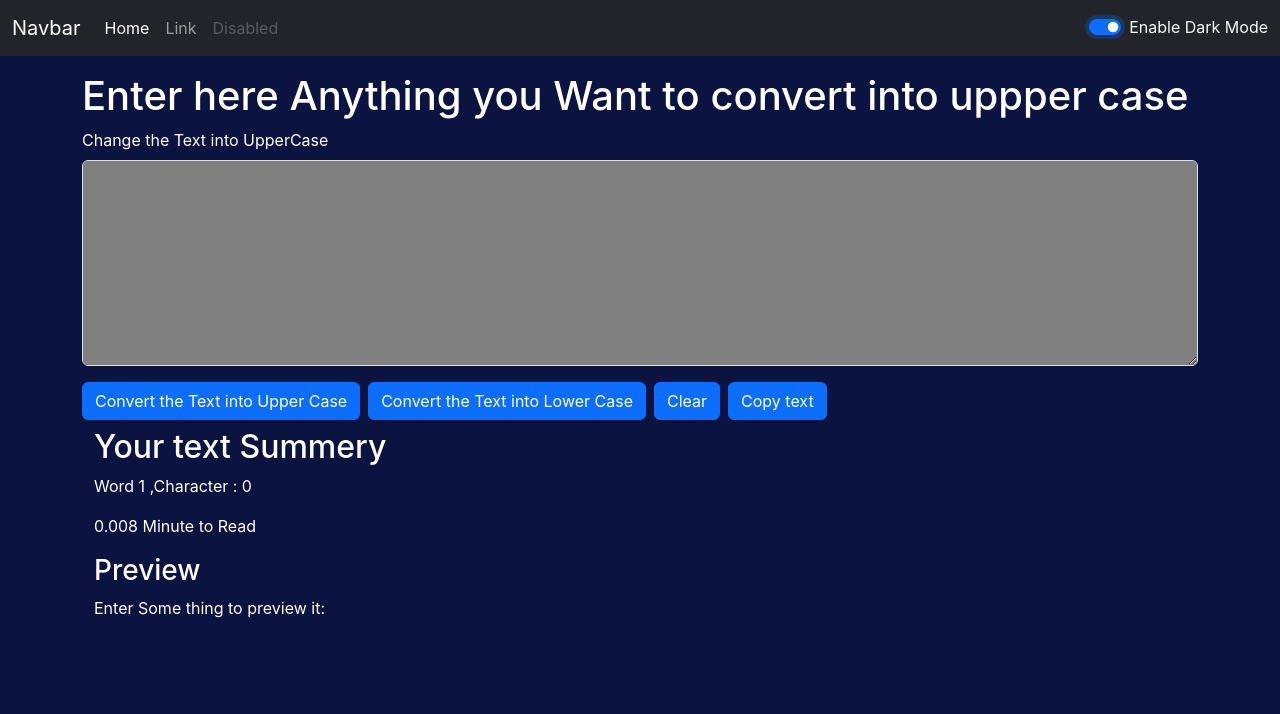
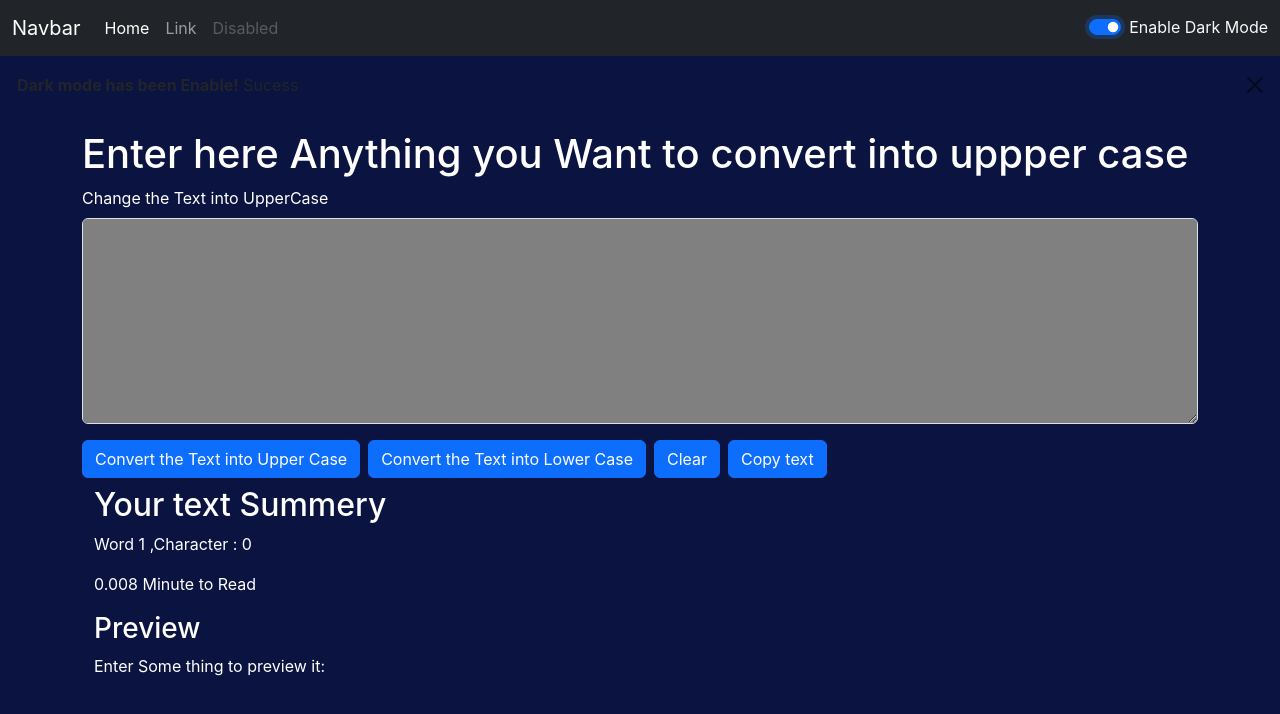
Before and after one commit to shashi-ivory/uppercaseConverter, a React (Create React App) app: page / in a window 1280 px wide. Both pictures are taken after a click on the switch "Enable Dark Mode". Shown: the top 714 px of the page. Built offline with nearby package versions, Linux system fonts and the light colour scheme.

Commit message:
set title install textutil set interval

```diff
--- a/src/App.js
+++ b/src/App.js
@@ -3,29 +3,49 @@ import { useState } from "react";
 import "./App.css";
 import Navbar from "./component/Navbar";
 import TextFrom from "./component/TextFrom";
+import Alert from "./component/Alert";
 
 function App() {
+  // console.log(alert);
   const [mode, setMode] = useState("light");
   //weather the mode dark or light mode
+  const [alert, setAlert] = useState(null);
+
+  const handleAlert = (message, type) => {
+    setAlert({
+      msg: message,
+      type: type,
+    });
+  };
   const toggleMode = () => {
     if (mode === "light") {
       setMode("dark");
-      console.log("dark");
+      // console.log("dark");
       document.body.style.backgroundColor = "#0B1340";
+      setInterval(() => {
+        document.title = "Install TextUtil now..";
+      }, 3000);
+      handleAlert("Dark mode has been Enable!", "Sucess");
     } else {
       setMode("light");
-      console.log("light");
-      document.body.style.backgroundColor = "light";
+      // console.log("light");
+      document.body.style.backgroundColor = "white";
+      handleAlert("Light mode has been Enable", "Sucess");
+      setInterval(() => {
+        document.title = "Install Now..";
+      }, 1500);
     }
   };
 
   return (
     <>
       <Navbar title="TextUtils" mode={mode} toggleMode={toggleMode} />
+      <Alert alert={alert} />
       <div className="container my-3">
         <TextFrom
           heading="Enter here Anything you Want to convert into uppper case "
           mode={mode}
+          alert={alert}
         />
       </div>
     </>
--- /dev/null
+++ b/src/component/Alert.js
@@ -0,0 +1,22 @@
+import React from "react";
+
+function Alert(props) {
+  return (
+    props.alert && (
+      <div
+        className={`alert alert-${props.alert.type} alert-dismissible fade show`}
+        role="alert"
+      >
+        <strong> {props.alert.msg}</strong> {props.alert.type}
+        <button
+          type="button"
+          className="btn-close"
+          data-bs-dismiss="alert"
+          aria-label="Close"
+        ></button>
+      </div>
+    )
+  );
+}
+
+export default Alert;
```
Also changed, not shown: 1 other file (tests, documents, lock files or other folders).
